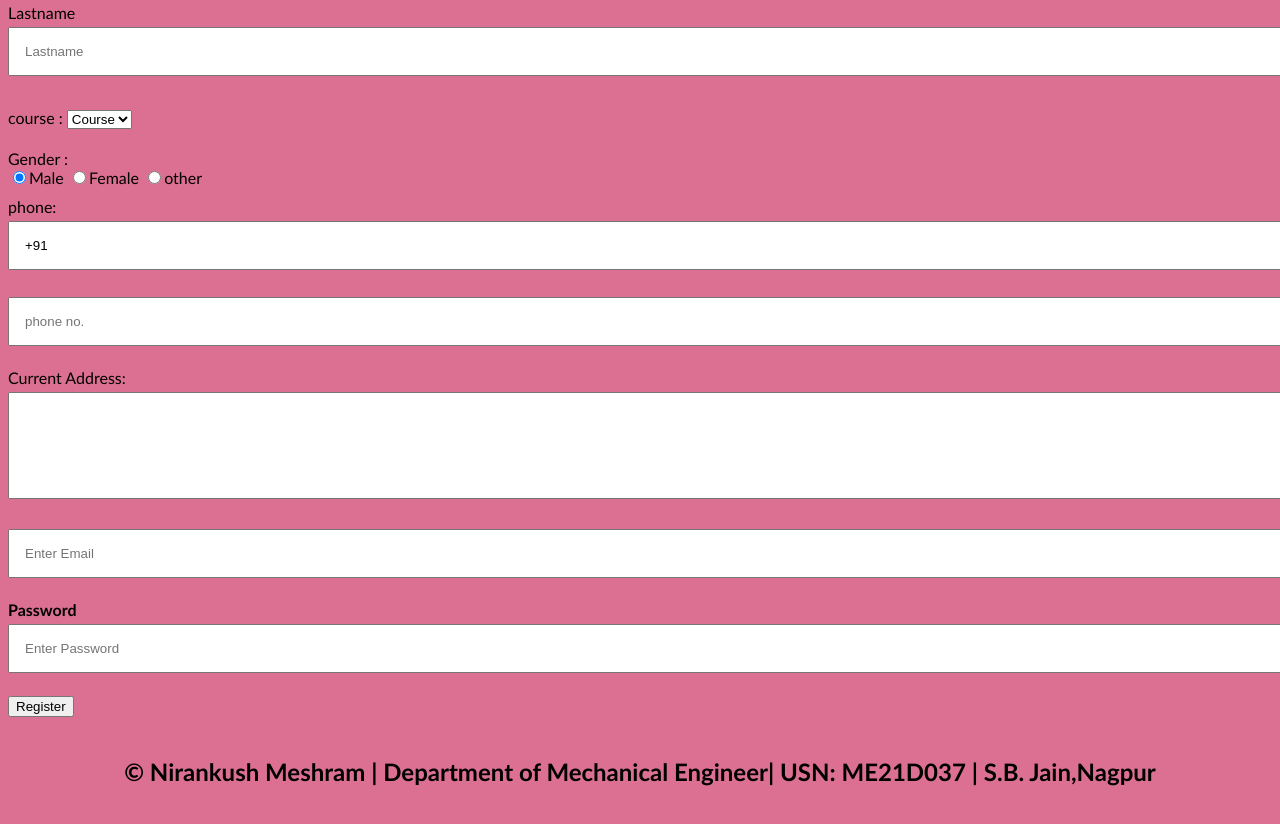
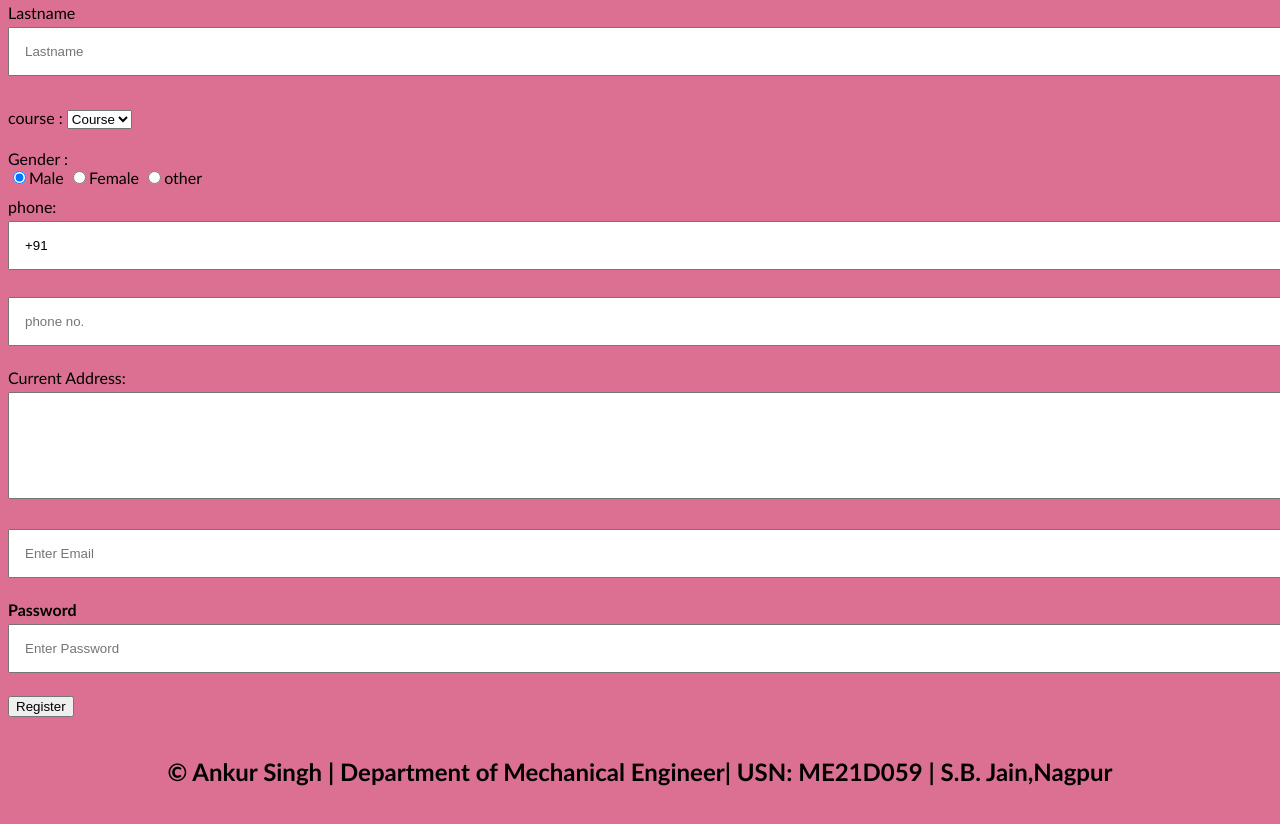
Before and after one commit to Ankur8838/Ankur8838.github.io, a plain HTML site: page index.html in a window 1280 px wide. Shown: the part 327-1151 px from the top of the page. Drawn offline with Linux system fonts and the light colour scheme.

Commit message:
Update index.html

```diff
--- a/index.html
+++ b/index.html
@@ -109,7 +109,7 @@ Current Address:
   </div>
 <div align="center">
 <footer>
-	<h2>&copy; Nirankush Meshram | Department of Mechanical Engineer| USN: ME21D037 | S.B. Jain,Nagpur</h2>
+	<h2>&copy; Ankur Singh | Department of Mechanical Engineer| USN: ME21D059 | S.B. Jain,Nagpur</h2>
 </footer>
   </body>
   </html>
```
